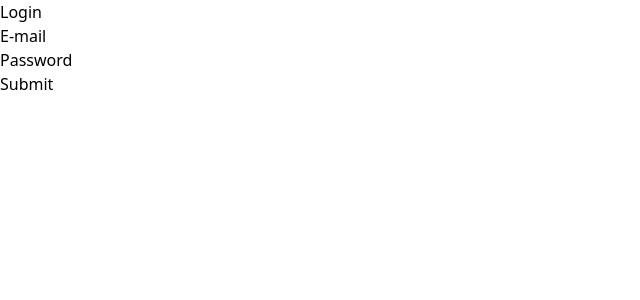
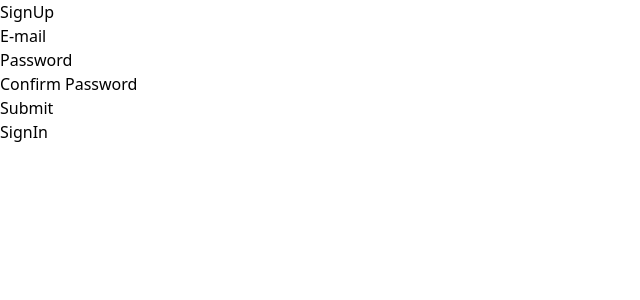
Before and after one commit to HenryArasaki/to-do-fullstack-front-ts, a React (Vite) app: page /signup in a window 1280 px wide. Shown: the top 300 px of the page, without its empty margins (0-640 px from the left). Built offline with nearby package versions, Linux system fonts and the light colour scheme.

Commit message:
signin signup

```diff
--- a/package.json
+++ b/package.json
@@ -14,6 +14,7 @@
     "postcss": "^8.4.21",
     "react": "^18.2.0",
     "react-dom": "^18.2.0",
+    "react-router-dom": "^6.8.0",
     "tailwindcss": "^3.2.4"
   },
   "devDependencies": {
--- a/src/App.tsx
+++ b/src/App.tsx
@@ -1,10 +1,11 @@
 import { useState } from 'react'
 import SignIn from './pages/SignIn'
+import Routes from './routes'
 
 function App() {
 
   return (
-    <SignIn/>
+    <Routes/>
   )
 }
 
--- a/src/hooks/auth.tsx
+++ b/src/hooks/auth.tsx
@@ -1,61 +1,77 @@
-import { createContext,useContext,useState,useEffect } from "react";
+import { createContext, useContext, useState, useEffect } from "react";
 
 import { api } from "../service/api";
 
-export const AuthContext = createContext({})
+export type ContextType = {
+  signIn: (email: string, password: string) => void;
+  data: Data;
+  singOut: () => void;
+};
 
+export const AuthContext = createContext<ContextType | {}>({});
 
+interface Data {
+  user: any;
+  authJwtToken: string;
+}
 
-function AuthProvider({children}:{children:JSX.Element}){
-    const [data,setData] = useState({})
+function AuthProvider({ children }: { children: JSX.Element }) {
+  const [data, setData] = useState<Data | {}>({});
 
-    async function signIn({email,password}:{email:string,password:string}) {
-        try{
-            const response = await api.post("/api/login",{email,password})
-            const {user,authJwtToken} = response.data
+  async function signIn(
+    email:string,
+    password:string
 
-            localStorage.setItem("@todo:user",JSON.stringify(user))
-            localStorage.setItem("@todo:token",authJwtToken)
+  ) {
+    console.log(email,password)
 
-            api.defaults.headers.common["Authorization"] = `Bearer ${authJwtToken}`
-            setData({user,authJwtToken})
-        }
-        catch(error:any){
-            alert(error.response.data.message)
+    try {
+      const response = await api.post("/api/login", { email, password });
+      const { user, authJwtToken } = response.data;
+
+      localStorage.setItem("@todo:user", JSON.stringify(user));
+      localStorage.setItem("@todo:token", authJwtToken);
+
+      api.defaults.headers.common["Authorization"] = `Bearer ${authJwtToken}`;
+      setData({ user, authJwtToken });
+    } catch (error: any) {
+      alert(error.response.data.message);
     }
   }
 
-    function signOut(){
-        localStorage.removeItem("@todo:user")
-        localStorage.removeItem("@todo:token")
+  function signOut() {
+    localStorage.removeItem("@todo:user");
+    localStorage.removeItem("@todo:token");
 
-        setData({})
+    setData({});
   }
 
-    useEffect(()=>{
-        const token = localStorage.getItem("@todo:token")
-        const user = localStorage.getItem("@todo:user")
+  useEffect(() => {
+    const authJwtToken: string | null = localStorage.getItem("@todo:token");
+    const user = localStorage.getItem("@todo:user");
 
-        if(token && user){
-            api.defaults.headers.common["Authorization"] = `Bearer ${token}`
+    if (authJwtToken && user) {
+      api.defaults.headers.common["Authorization"] = `Bearer ${authJwtToken}`;
 
       setData({
-                token,
-                user:JSON.parse(user)
-            })
+        authJwtToken,
+        user: JSON.parse(user),
+      });
     }
-    },[])
+  }, []);
 
-    return(<AuthContext.Provider value={{signIn,user:data.user,signOut}}>
+  // return(<AuthContext.Provider value={{signIn,user:data.user,signOut}}>
+  return (
+    <AuthContext.Provider value={{ signIn, data, signOut }}>
       {children}
-    </AuthContext.Provider>)
-
+    </AuthContext.Provider>
+  );
 }
 
-function useAuth(){
-    const context = useContext(AuthContext)
+function useAuth() {
+  const context = useContext(AuthContext);
 
-    return context
+  return context as ContextType;
 }
 
-export {AuthProvider, useAuth}
+export { AuthProvider, useAuth };
--- a/src/main.tsx
+++ b/src/main.tsx
@@ -1,10 +1,16 @@
-import React from 'react'
-import ReactDOM from 'react-dom/client'
-import App from './App'
-import './index.css'
+import React from "react";
+import ReactDOM from "react-dom/client";
+import App from "./App";
+import "./index.css";
+import { AuthProvider } from "./hooks/auth";
+import { BrowserRouter } from "react-router-dom";
 
-ReactDOM.createRoot(document.getElementById('root') as HTMLElement).render(
+ReactDOM.createRoot(document.getElementById("root") as HTMLElement).render(
   <React.StrictMode>
-    <App />
-  </React.StrictMode>,
-)
+    <AuthProvider>
+    <BrowserRouter>
+      <App />
+      </BrowserRouter>
+    </AuthProvider>
+  </React.StrictMode>
+);
--- a/src/pages/SignIn.tsx
+++ b/src/pages/SignIn.tsx
@@ -1,13 +1,16 @@
-import React, { useState } from "react"
-import { api } from "../service/api"
+import React, { ContextType, useState } from "react"
+import { useAuth } from "../hooks/auth"
+import { Link } from "react-router-dom"
+
 
 export default function SignIn(){
     const [email,setEmail] = useState("")
     const [password,setPassword] = useState("")
+    const {signIn} = useAuth()
 
     async function handleSubmit(e:React.SyntheticEvent){
         e.preventDefault()
-        api.post("/api/login",{email,password})
+        signIn(email,password)
     }
 
     return(
@@ -24,6 +27,8 @@ export default function SignIn(){
                 </div>
                 <button>Submit</button>
             </form>
+
+            <Link to={"/signUp"}>SignUp</Link>
         </div>
     )
 }
--- a/src/pages/SignUp.tsx
+++ b/src/pages/SignUp.tsx
@@ -1,24 +1,57 @@
+import { Link, useNavigate } from "react-router-dom"
+import { api } from "../service/api"
+import { useState } from "react"
 
 
 export default function SignUp(){
+    const [email,setEmail]=useState("")
+    const [password,setPassword]=useState("")
+    const [confirmPassword,setConfirmPassword]=useState("")
+
+    const navigate = useNavigate();
+
+    async function handleSubmit(e){
+        e.preventDefault()
+
+        if(!email || !password || !confirmPassword){
+            return alert("Preencha todos os campos")
+        }
+
+        if(password !== confirmPassword){
+            return alert("Senhas diferentes")
+        }
+
+        try{
+            await api.post("/api/users",{email,password,confirmPassword})
+            alert("Cadastro efetuado com sucesso")
+            navigate("/")
+        }
+        catch(error){
+            alert("Não foi possivel cadastrar")
+        }
+
+    }
 
     return(
         <div>
             <h2>SignUp</h2>
-            <form>
+            <form onSubmit={handleSubmit}>
                 <div>
                     <label htmlFor="email">E-mail</label>
-                    <input type="email" id ="email" name="email" />
+                    <input type="email" id ="email" name="email" value={email} onChange={(e)=>setEmail(e.target.value)} />
                 </div>
                 <div>
                     <label htmlFor="password">Password</label>
-                    <input type="password" name="password" id="password" />
+                    <input type="password" name="password" id="password" value={password} onChange={(e)=>setPassword(e.target.value)}/>
                 </div>
                 <div>
                     <label htmlFor="confirmPassword">Confirm Password</label>
-                    <input type="password" name="confirmPassword" id="confirmPassword" />
+                    <input type="password" name="confirmPassword" id="confirmPassword" value={confirmPassword} onChange={(e)=>setConfirmPassword(e.target.value)}/>
                 </div>
+                <button>Submit</button>
             </form>
+
+            <Link to="/">SignIn</Link>
         </div>
     )
 }
--- /dev/null
+++ b/src/routes/app.routes.tsx
@@ -0,0 +1,15 @@
+import {Routes,Route} from 'react-router-dom'
+
+import SignIn from '../pages/SignIn'
+import SignUp from '../pages/SignUp'
+
+
+export default function AppRoutes(){
+    return(<Routes>
+        {/* <Route path="/" element={<SignUp/>} />
+        <Route path="/album/:album_id" element={<Album/>}/>
+        <Route path="/albums" element={<Albums/>}/> */}
+
+
+    </Routes>)
+}
--- /dev/null
+++ b/src/routes/auth.routes.tsx
@@ -0,0 +1,13 @@
+import {Routes,Route} from 'react-router-dom'
+
+import SignUp from '../pages/SignUp'
+import SignIn from '../pages/SignIn'
+
+export default function AuthRoutes(){
+    return(<Routes>
+
+        <Route path="/signup" element={<SignUp/>}/>
+        <Route path="*" element={<SignIn/>}/>
+
+    </Routes>)
+}
--- /dev/null
+++ b/src/routes/index.tsx
@@ -0,0 +1,11 @@
+import { useAuth } from "../hooks/auth";
+
+import AuthRoutes from "./auth.routes";
+import AppRoutes from "./app.routes";
+
+export default function Routes() {
+  const { data } = useAuth();
+  console.log(data.user)
+
+  return <>{data.user ? <AppRoutes /> : <AuthRoutes />}</>;
+}
```
Also changed, not shown: 1 other file (tests, documents, lock files or other folders). Lines whose indentation alone changed are shown as unchanged.
